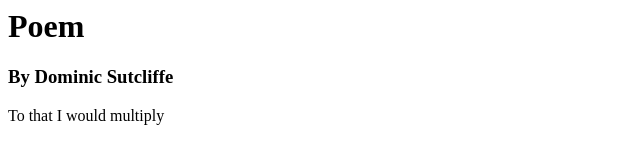
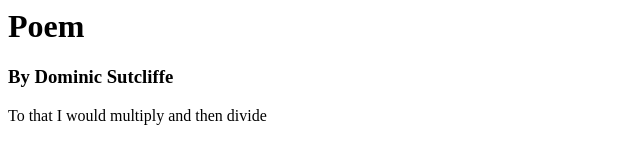
Before and after one commit to DomSutcliffe1997/Poem-Website, a plain HTML site: page index.html in a window 1280 px wide. Shown: the whole page, without its empty margins (0-640 px from the left). Drawn offline with Linux system fonts and the light colour scheme.

Commit message:
This is clean go

```diff
--- a/index.html
+++ b/index.html
@@ -2,7 +2,7 @@
 <body>
   <h1>Poem</h1>
   <h3>By Dominic Sutcliffe</h3>
-  <p> To that I would multiply </p>
+  <p> To that I would multiply and then divide </p>
 
 </body>
 
```
